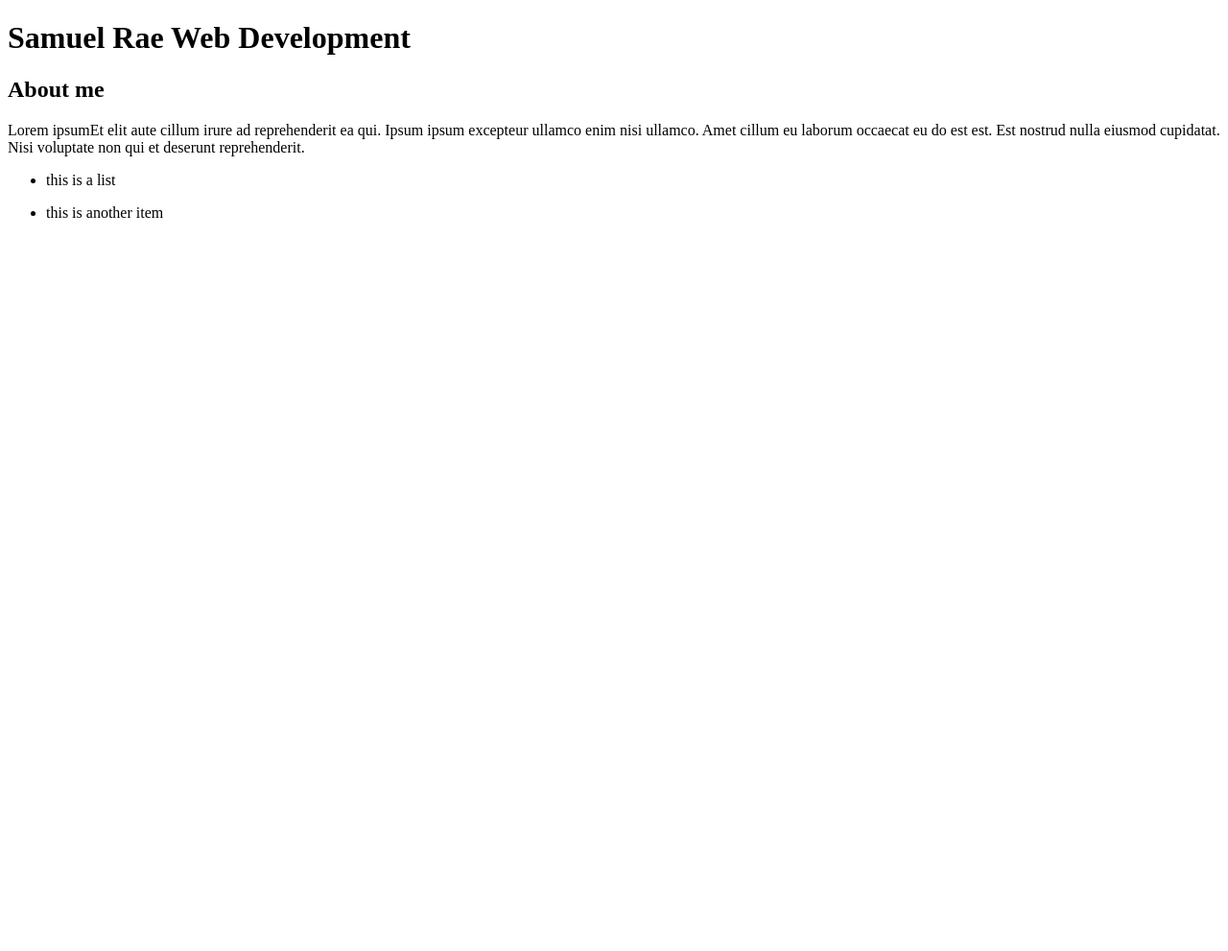
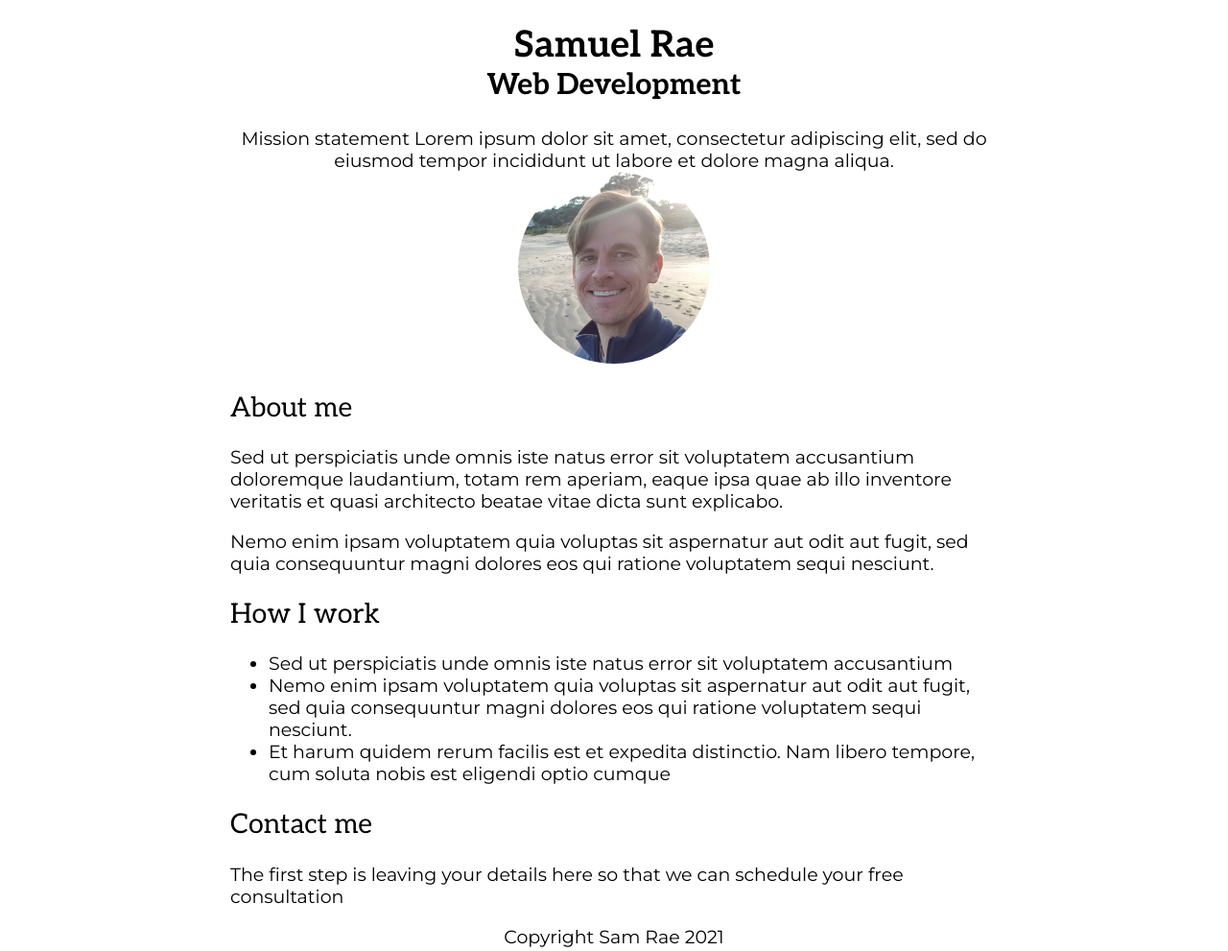
Before and after one commit to samrae7/eleventy-site, an Eleventy site: page index.html in a window 1280 px wide. Shown: the whole page at 96% size. Before the commit the page ends 800 px from the top, so only its background shows below. Built offline with nearby package versions, Linux system fonts and the light colour scheme; Eleventy itself is replaced by a stand-in of ours; files that its build step writes are made by us from their sources.

Commit message:
Added fonts

```diff
--- a/_includes/_footer.html
+++ b/_includes/_footer.html
@@ -0,0 +1,3 @@
+<footer>
+  <p>Copyright Sam Rae 2021</p>
+</footer>
--- a/_includes/_header.html
+++ b/_includes/_header.html
@@ -1 +1,9 @@
-<header><h1>{{pageTitle}}</h1></header>
+<header>
+  <h1>{{pageTitle}}<span>{{subTitle}}</span></h1>
+  <span>Mission statement Lorem ipsum dolor sit amet, consectetur adipiscing elit, sed do eiusmod tempor incididunt ut
+    labore et dolore magna aliqua.
+  </span>
+  <div>
+    <img class='profile-pic' src="assets/thumbnail.jpg" />
+  </div>
+</header>
--- a/_includes/_main.md
+++ b/_includes/_main.md
@@ -1,6 +1,15 @@
+<main>
 
 ## About me
-Lorem ipsumEt elit aute cillum irure ad reprehenderit ea qui. Ipsum ipsum excepteur ullamco enim nisi ullamco. Amet cillum eu laborum occaecat eu do est est. Est nostrud nulla eiusmod cupidatat. Nisi voluptate non qui et deserunt reprehenderit.
+Sed ut perspiciatis unde omnis iste natus error sit voluptatem accusantium doloremque laudantium, totam rem aperiam, eaque ipsa quae ab illo inventore veritatis et quasi architecto beatae vitae dicta sunt explicabo.
 
-- this is a list
-- this is another item
+Nemo enim ipsam voluptatem quia voluptas sit aspernatur aut odit aut fugit, sed quia consequuntur magni dolores eos qui ratione voluptatem sequi nesciunt.
+
+## How I work
+- Sed ut perspiciatis unde omnis iste natus error sit voluptatem accusantium
+- Nemo enim ipsam voluptatem quia voluptas sit aspernatur aut odit aut fugit, sed quia consequuntur magni dolores eos qui ratione voluptatem sequi nesciunt.
+- Et harum quidem rerum facilis est et expedita distinctio. Nam libero tempore, cum soluta nobis est eligendi optio cumque
+
+## Contact me
+The first step is leaving your details here so that we can schedule your free consultation
+</main>
--- a/_layouts/page-layout.md
+++ b/_layouts/page-layout.md
@@ -1,15 +1,24 @@
 ---
 title: Sam Rae Web Development
-pageTitle: Samuel Rae Web Development
+pageTitle: Samuel Rae
+subTitle: Web Development
 ---
 
 <!DOCTYPE html>
 <html lang="en">
-  <head>
-      <meta charset="utf-8">
-      <title>{{ pageTitle}}</title>
-  </head>
-  <body>
-    {{ content | safe }}
-  </body>
+
+<head>
+  <meta charset="utf-8">
+  <title>{{title}}</title>
+  <link rel="preconnect" href="https://fonts.googleapis.com">
+  <link rel="preconnect" href="https://fonts.gstatic.com" crossorigin>
+  <link href="https://fonts.googleapis.com/css2?family=Aleo:wght@400;700&family=Montserrat&display=swap"
+    rel="stylesheet">
+  <link rel="stylesheet" href="./assets/styles.css" />
+</head>
+
+<body>
+  {{ content | safe }}
+</body>
+
 </html>
--- /dev/null
+++ b/assets/styles.css
@@ -0,0 +1,29 @@
+body {
+  font-family: 'Montserrat', sans-serif;
+  font-size: 19px;
+  max-width: 800px;
+  margin: 0 auto;
+}
+
+header, footer {
+  text-align: center;
+}
+
+h1 {
+  font-family: 'Aleo', serif;
+}
+
+h2 {
+  font-family: 'Aleo', serif;
+  font-weight: 400
+}
+
+h1 > span {
+  display: block;
+  font-size: 0.8em;
+}
+
+.profile-pic {
+  border-radius: 50%;
+  height: 200px;
+}
--- a/index.html
+++ b/index.html
@@ -3,7 +3,5 @@ layout: page-layout.md
 ---
 
 {% include _header.html %}
-<main>
-  {% include _main.md %}
-  </main>
+{% include _main.md %}
 {% include _footer.html %}
```
Also changed, not shown: assets/thumbnail.jpg (added), 3 other files.
